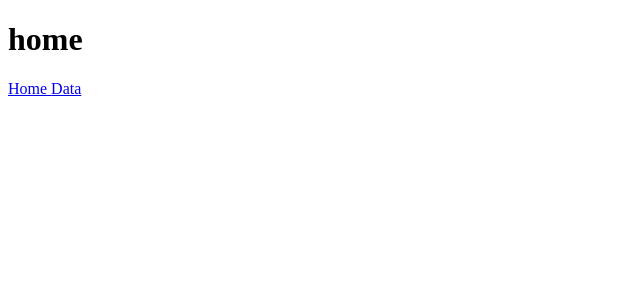
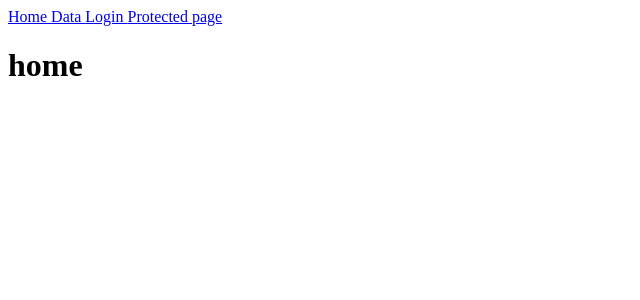
Before and after one commit to mac-manu/nuxt-learning-and-practice, a Nuxt app: page / in a window 1280 px wide. Shown: the top 300 px of the page, without its empty margins (0-640 px from the left). Built offline with nearby package versions, Linux system fonts and the light colour scheme; no server answers.

Commit message:
refactor links plus

```diff
--- a/app.vue
+++ b/app.vue
@@ -1,5 +1,18 @@
 <template>
   <div>
+       <NuxtLink to="/">
+          Home
+      </NuxtLink>
+      <NuxtLink to="/data">
+          Data
+      </NuxtLink>
+      <NuxtLink to="/login">
+          Login
+      </NuxtLink>
+      <NuxtLink to="/protected">
+          Protected page
+      </NuxtLink>
+
     <NuxtPage />
   </div>
 </template>
--- /dev/null
+++ b/middleware/auth.ts
@@ -0,0 +1,3 @@
+export default defineNuxtRouteMiddleware(() => {
+
+ });
--- /dev/null
+++ b/middleware/unauth.ts
@@ -0,0 +1,3 @@
+export default defineNuxtRouteMiddleware(() => {
+
+ });
--- a/pages/index.vue
+++ b/pages/index.vue
@@ -1,9 +1,4 @@
 <template>
     <h1> home </h1>
-    <NuxtLink to="/">
-        Home
-    </NuxtLink>
-    <NuxtLink to="/data">
-        Data
-    </NuxtLink>
+
 </template>
--- /dev/null
+++ b/pages/login.vue
@@ -0,0 +1,10 @@
+<template>
+    <div>
+        <h1>login page</h1>
+        <form @submit.prevent>
+            <input type="email" placeholder="Email" />
+            <input type="password" placeholder="Password" />
+            <button type="submit">Login</button>
+        </form>
+    </div>
+</template>
--- /dev/null
+++ b/pages/protected.vue
@@ -0,0 +1,5 @@
+<template>
+    <div>
+        <h1>protected page</h1>
+    </div>
+</template>
```
